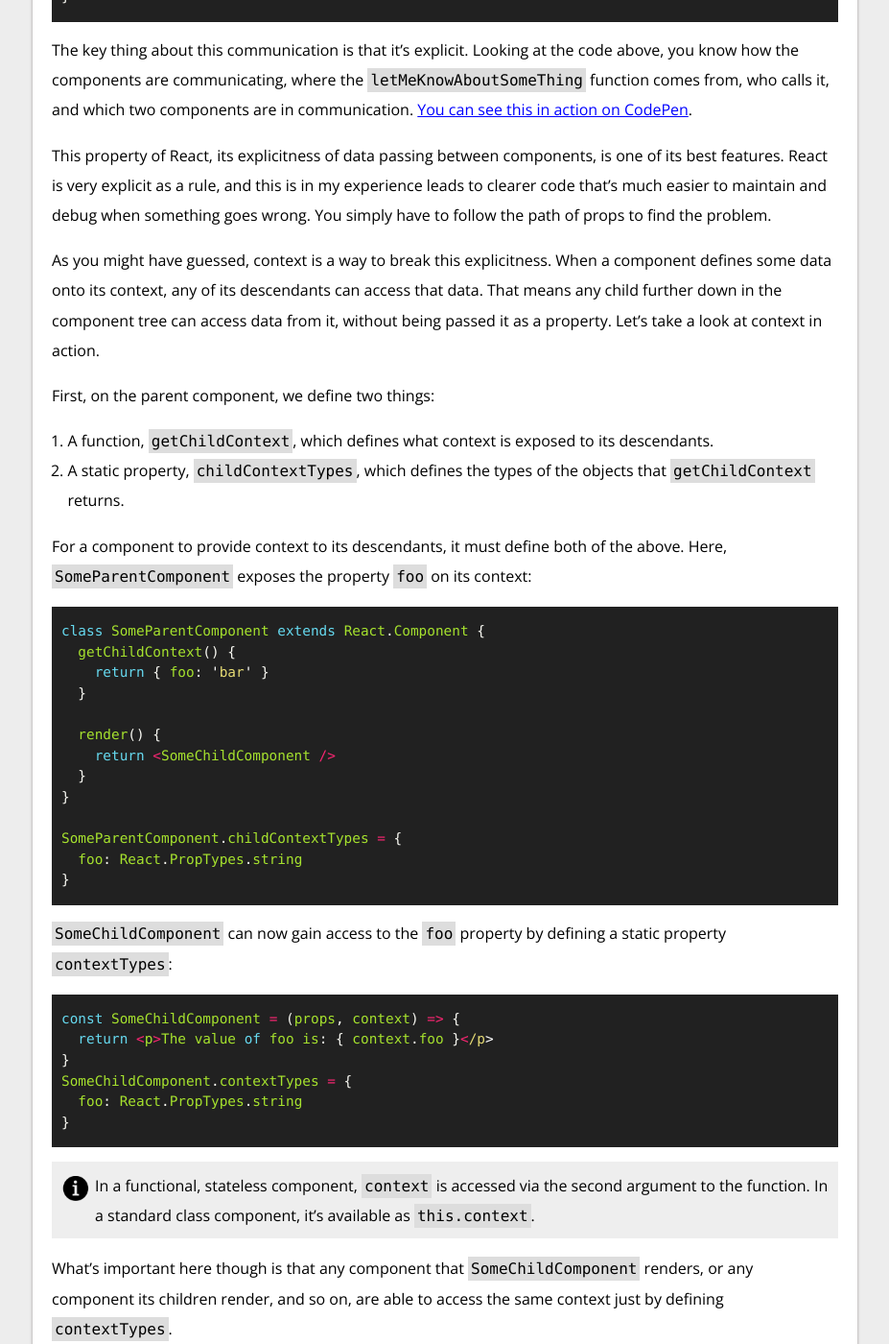
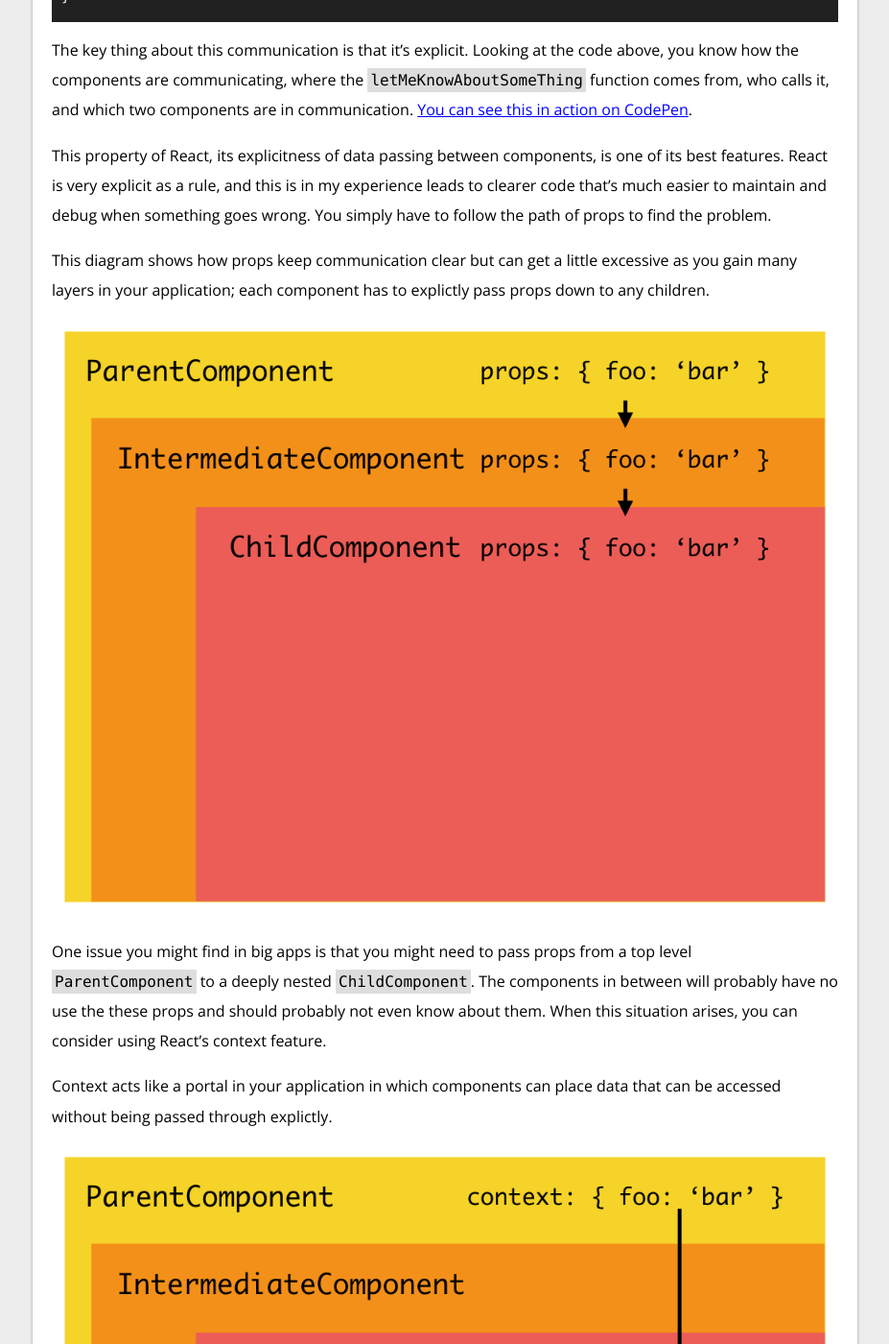
Before and after one commit to jackfranklin/javascriptplayground.com, a Jekyll site: the page built from _posts/2017-02-13-context-in-reactjs-applications.md, in a window 1280 px wide and 1400 px high, scrolled down 1371 px. Shown: the whole window at 96% size, without its empty margins (176-1103 px from the left). Built offline with Jekyll 4.4.1, drawn with Linux system fonts in a browser that asks for light colours; comment, search, counter and statistics services are not loaded; some of the changed text lies outside the part shown.

Commit message:
Next version of post

````diff
--- a/_posts/2017-02-13-context-in-react.md
+++ b/_posts/2017-02-13-context-in-reactjs-applications.md
@@ -14,30 +14,30 @@ The short answer is that you should __very rarely, if ever__ use context in your
 In React the primary mechanism for communication between your components is through properties, or `props`, for short. Parent components can pass properties down to their children:
 
 ```js
-const SomeParentComponent = () => {
+const ParentComponent = () => {
   const foo = 2
   return (
-    <SomeChildComponent foo={foo} />
+    <ChildComponent foo={foo} />
   )
 }
 ```
 
-Here, the parent component `SomeParentComponent` passes the prop `foo` through to its child, `SomeChildComponent`.
+Here, the parent component `ParentComponent` passes the prop `foo` through to its child, `ChildComponent`.
 
 > Here, a _child component_ is a component that another component renders. A _parent component_ is a component that directly renders another.
 
 If a child component wants to communicate back to its parent, it can do so through props, most commonly by its parent providing a _callback property_ that the child can call when some event happens:
 
 ```js
-const SomeParentComponent = () => {
+const ParentComponent = () => {
   const letMeKnowAboutSomeThing = () => console.log('something happened!')
 
   return (
-    <SomeChildComponent letMeKnowAboutSomeThing={letMeKnowAboutSomeThing} />
+    <ChildComponent letMeKnowAboutSomeThing={letMeKnowAboutSomeThing} />
   )
 }
 
-const SomeChildComponent = props => {
+const ChildComponent = props => {
   const onClick = e => {
     e.preventDefault()
     props.letMeKnowAboutSomeThing()
@@ -51,45 +51,57 @@ The key thing about this communication is that it's _explicit_. Looking at the c
 
 This property of React, its explicitness of data passing between components, is one of its best features. React is very explicit as a rule, and this is in my experience leads to clearer code that's much easier to maintain and debug when something goes wrong. You simply have to follow the path of props to find the problem.
 
-As you might have guessed, context is a way to break this explicitness. When a component defines some data onto its _context_, any of its descendants can access that data. That means any child further down in the component tree can access data from it, without being passed it as a property. Let's take a look at context in action.
+This diagram shows how props keep communication clear but can get a little excessive as you gain many layers in your application; each component has to explictly pass props down to any children.
+
+![](/img/posts/context-in-react/props.png)
+
+One issue you might find in big apps is that you might need to pass props from a top level `ParentComponent` to a deeply nested `ChildComponent`. The components in between will probably have no use the these props and should probably not even know about them. When this situation arises, you can consider using React's context feature.
+
+Context acts like a portal in your application in which components can place data that can be accessed without being passed through explictly.
+
+![](/img/posts/context-in-react/context.png)
+
+When a component defines some data onto its _context_, any of its descendants can access that data. That means any child further down in the component tree can access data from it, without being passed it as a property. Let's take a look at context in action.
+
+## How to use `context` in React applications
 
 First, on the _parent component_, we define two things:
 
 1. A function, `getChildContext`, which defines what context is exposed to its descendants.
 2. A static property, `childContextTypes`, which defines the types of the objects that `getChildContext` returns.
 
-For a component to provide context to its descendants, it must define both of the above. Here, `SomeParentComponent` exposes the property `foo` on its context:
+For a component to provide context to its descendants, it must define both of the above. Here, `ParentComponent` exposes the property `foo` on its context:
 
 ```js
-class SomeParentComponent extends React.Component {
+class ParentComponent extends React.Component {
   getChildContext() {
     return { foo: 'bar' }
   }
 
   render() {
-    return <SomeChildComponent />
+    return <ChildComponent />
   }
 }
 
-SomeParentComponent.childContextTypes = {
+ParentComponent.childContextTypes = {
   foo: React.PropTypes.string
 }
 ```
 
-`SomeChildComponent` can now gain access to the `foo` property by defining a static property `contextTypes`:
+`ChildComponent` can now gain access to the `foo` property by defining a static property `contextTypes`:
 
 ```js
-const SomeChildComponent = (props, context) => {
+const ChildComponent = (props, context) => {
   return <p>The value of foo is: { context.foo }</p>
 }
-SomeChildComponent.contextTypes = {
+ChildComponent.contextTypes = {
   foo: React.PropTypes.string
 }
 ```
 
 > In a functional, stateless component, `context` is accessed via the second argument to the function. In a standard class component, it's available as `this.context`.
 
-What's important here though is that any component that `SomeChildComponent` renders, or any component its children render, and so on, are able to access the same context just by defining `contextTypes`.
+What's important here though is that any component that `ChildComponent` renders, or any component its children render, and so on, are able to access the same context just by defining `contextTypes`.
 
 ## Why you should avoid context
 
@@ -241,3 +253,5 @@ Thank you to the following blog posts and documentation for providing great mate
 
 - [React docs on context](https://facebook.github.io/react/docs/context.html)
 - [How to safely use React context](https://medium.com/@mweststrate/how-to-safely-use-react-context-b7e343eff076) by Michel Weststrate.
+
+Thank you also to Arnaud Rinquin for taking the time to review this post.
````
Also changed, not shown: other parts of _posts/2017-02-13-context-in-reactjs-applications.md (+2 -2 lines), img/posts/context-in-react/context.png (added), img/posts/context-in-react/props.png (added).
